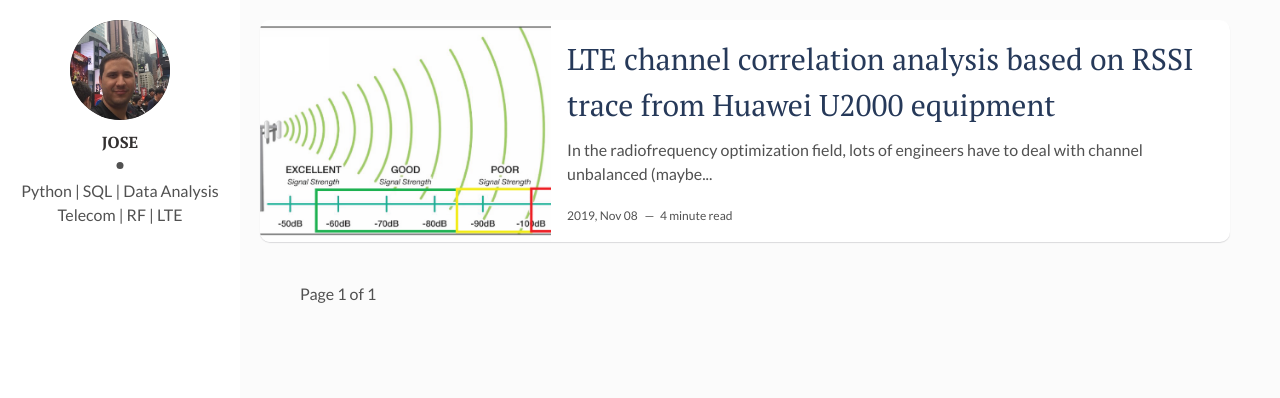
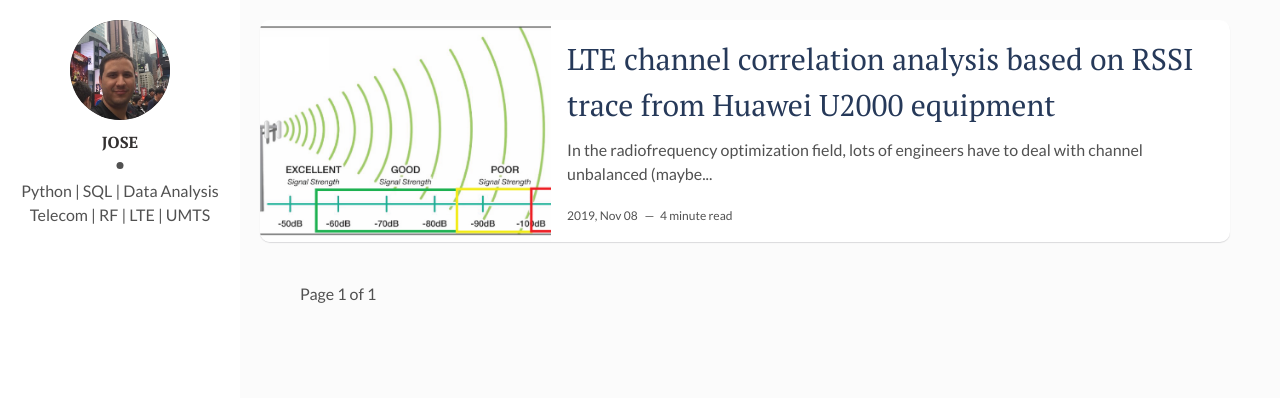
Before and after one commit to joch182/joch182.github.io, a Jekyll site: the page built from index.html, in a window 1280 px wide. Shown: the top 398 px of the page. Built offline with Jekyll 4.4.1, drawn with Linux system fonts in a browser that asks for light colours; the list of posts is cut into pages by our own code.

Commit message:
update bio

```diff
--- a/_config.yml
+++ b/_config.yml
@@ -11,7 +11,7 @@
 # Author Settings
 author: Jose # add your name
 author-img: joch.JPG # add your photo
-about-author: Python | SQL | Data Analysis    Telecom | RF | LTE # add description
+about-author: Python | SQL | Data Analysis    Telecom | RF | LTE | UMTS # add description
 social-twitter: joc182 # add your Twitter handle
 social-facebook: # add your Facebook handle
 social-github: joch182 # add your Github handle
```
